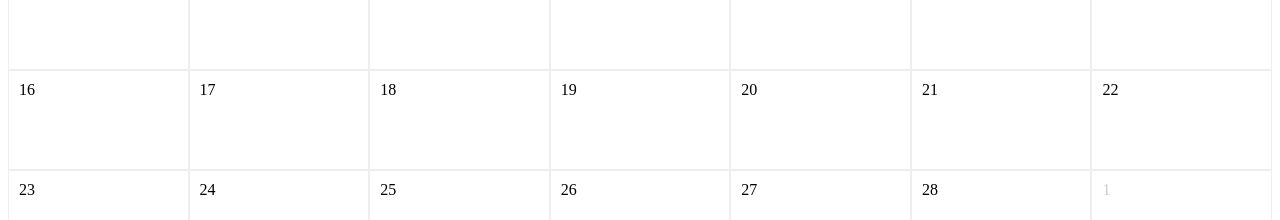
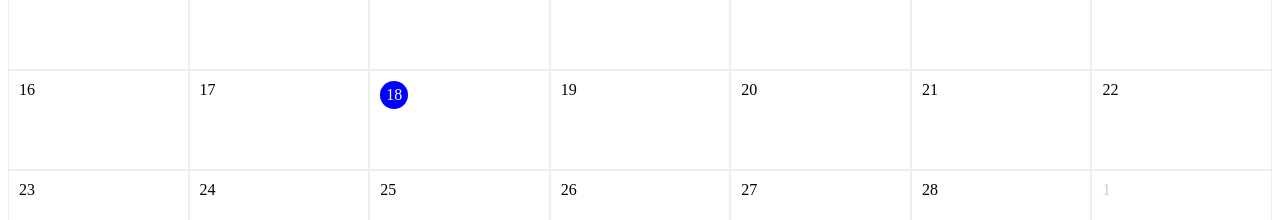
Before and after one commit to mackxu/react-components-test, a React (Vite) app in the folder components/calendar/: page / in a window 1280 px wide. Shown: the part 325-545 px from the top of the page. Built offline with nearby package versions, Linux system fonts and the light colour scheme.

Commit message:
feat: select day

```diff
--- a/components/calendar/src/Calendar/MonthCalendar.tsx
+++ b/components/calendar/src/Calendar/MonthCalendar.tsx
@@ -17,10 +17,10 @@ const weekdays = [
   'saturday',
 ];
 
-export default function MonthCalendar(props: MonthCalendarProps) {
+export default function MonthCalendar({ value }: MonthCalendarProps) {
   const localeKey = useContext(LocaleContext);
 
-  const daysInMonth = getAllDaysInMonth(props.value);
+  const daysInMonth = getAllDaysInMonth(value);
 
   return (
     <div className="calendar-month">
@@ -31,7 +31,9 @@ export default function MonthCalendar(props: MonthCalendarProps) {
           </div>
         ))}
       </div>
-      <div className="calendar-month-body">{renderDays(daysInMonth)}</div>
+      <div className="calendar-month-body">
+        {renderDays(daysInMonth, value)}
+      </div>
     </div>
   );
 }
@@ -69,7 +71,7 @@ function getAllDaysInMonth(value: Dayjs) {
   return daysInfo;
 }
 
-function renderDays(daysInfo: DayItem[]) {
+function renderDays(daysInfo: DayItem[], value: Dayjs) {
   // 实现6行7列的日历
   const rows = [];
   for (let i = 0; i < 6; i++) {
@@ -83,7 +85,14 @@ function renderDays(daysInfo: DayItem[]) {
             'calendar-month-body-cell-current': isCurrentMonth,
           })}
         >
-          {day.date()}
+          <div
+            className={classNames({
+              'calendar-month-body-cell-selected':
+                value.format('YYYY-MM-DD') === day.format('YYYY-MM-DD'),
+            })}
+          >
+            {day.date()}
+          </div>
         </div>
       );
     }
```
